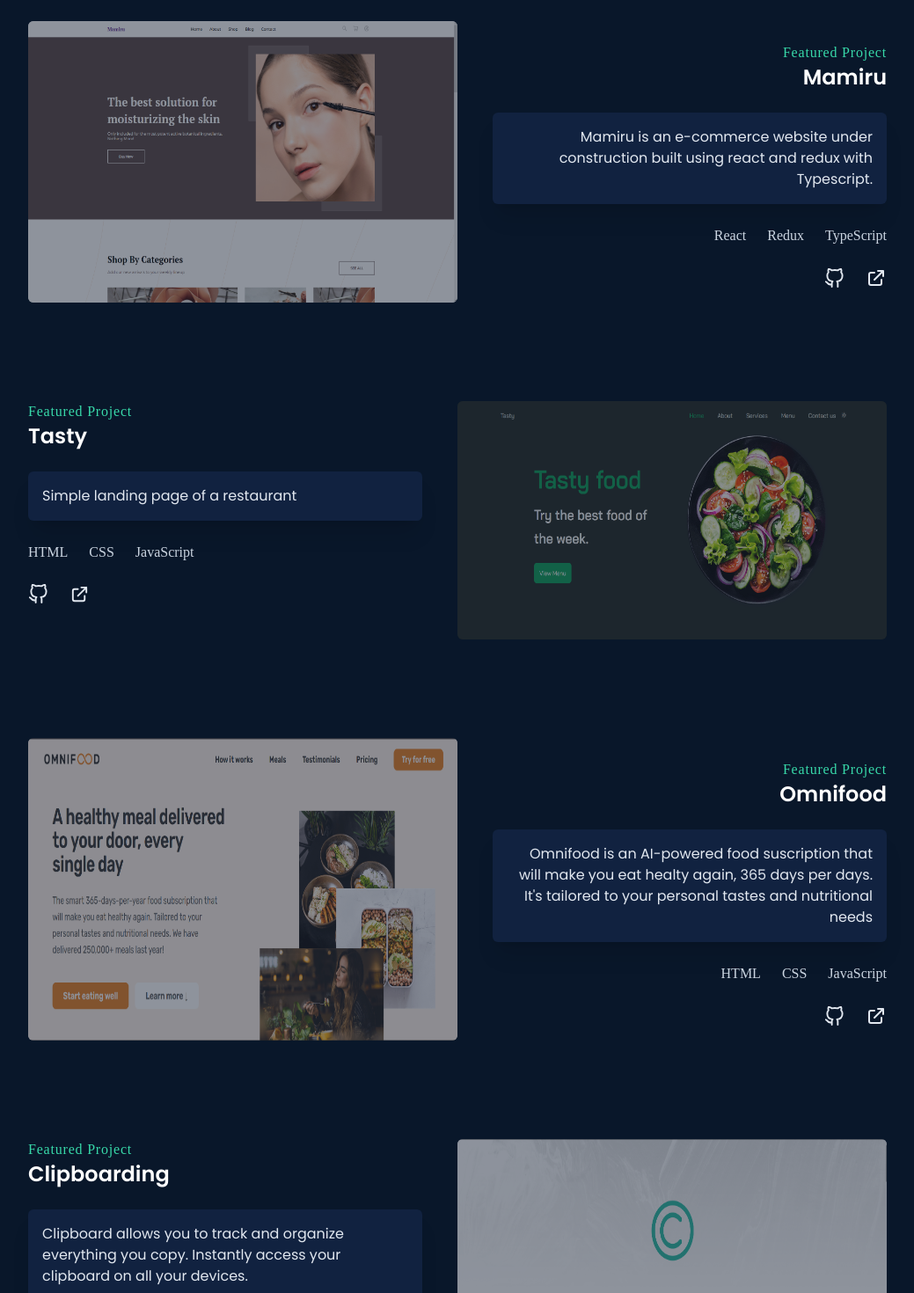
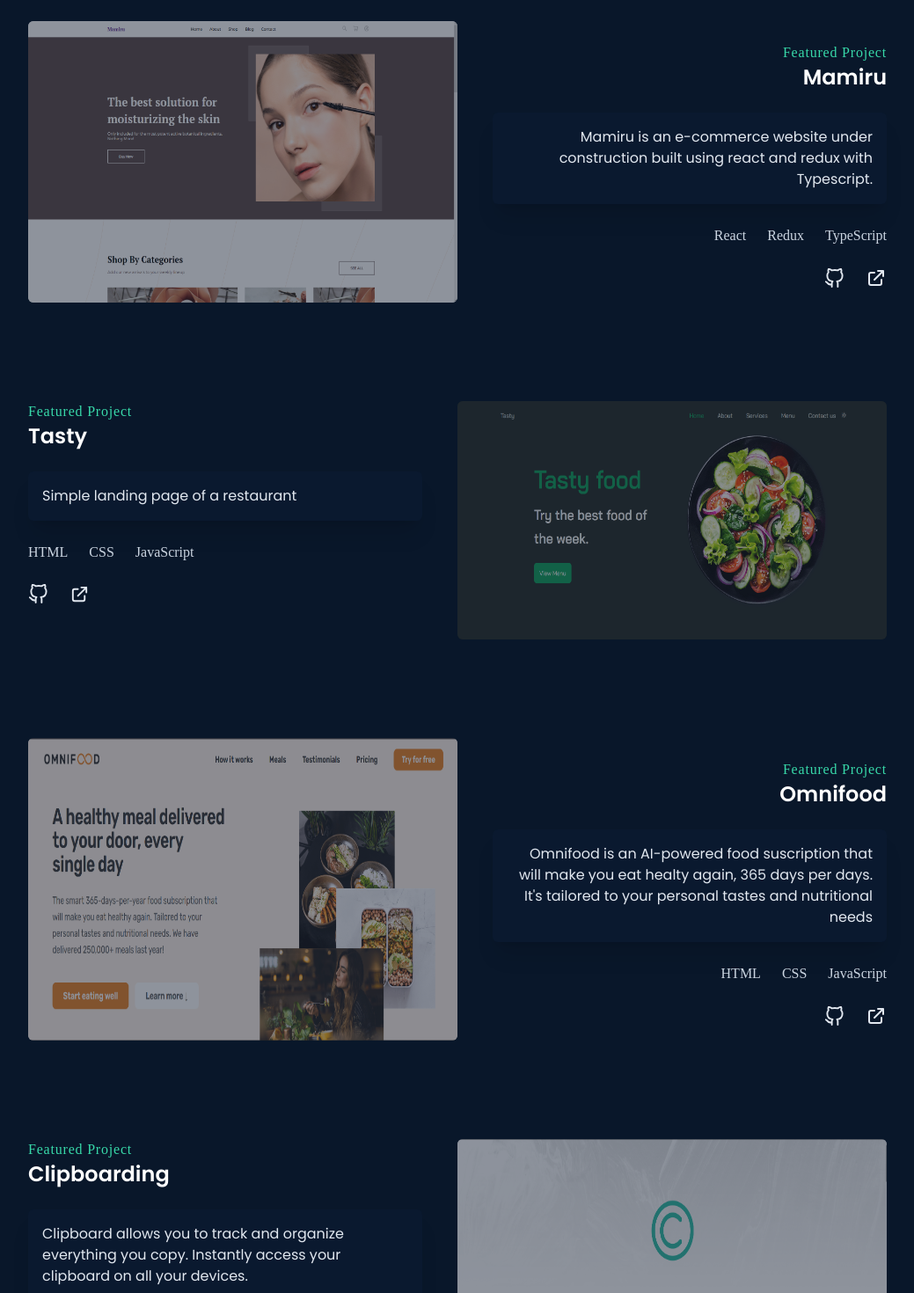
Before and after one commit to AmineElkhalidy/Portfolio, a React (Vite) app: page / in a window 1280 px wide. Shown: the part 1760-3230 px from the top of the page at 88% size, without its empty margins (120-1159 px from the left). Built offline with nearby package versions, Linux system fonts and the light colour scheme; a web font is replaced by a local one.

Commit message:
Adding colors

```diff
--- a/src/sections/Projects.jsx
+++ b/src/sections/Projects.jsx
@@ -54,7 +54,7 @@ const Projects = () => {
 
               <h3 className="text-lg font-semibold mb-4 lg:text-2xl">Mamiru</h3>
 
-              <p className="max-w-md mx-auto text-slate-200 text-left my-6 md:text-right md:p-4 md:bg-[#112240] md:shadow-xl md:rounded-md md:mr-0">
+              <p className="max-w-md mx-auto text-slate-200 text-left my-6 md:text-right md:p-4 md:bg-[#0a192f] md:shadow-xl md:rounded-md md:mr-0">
                 Mamiru is an e-commerce website under construction built using
                 react and redux with Typescript.
               </p>
@@ -98,7 +98,7 @@ const Projects = () => {
 
               <h3 className="text-lg font-semibold mb-4 lg:text-2xl">Tasty</h3>
 
-              <p className="max-w-md mx-auto text-slate-200 text-left my-6 md:p-4 md:bg-[#112240] md:shadow-xl md:rounded-md md:ml-0">
+              <p className="max-w-md mx-auto text-slate-200 text-left my-6 md:p-4 md:bg-[#0a192f] md:shadow-xl md:rounded-md md:ml-0">
                 Simple landing page of a restaurant
               </p>
 
@@ -155,7 +155,7 @@ const Projects = () => {
                 Omnifood
               </h3>
 
-              <p className="max-w-md mx-auto text-slate-200 text-left my-6 md:text-right md:p-4 md:bg-[#112240] md:shadow-xl md:rounded-md md:mr-0">
+              <p className="max-w-md mx-auto text-slate-200 text-left my-6 md:text-right md:p-4 md:bg-[#0a192f] md:shadow-xl md:rounded-md md:mr-0">
                 Omnifood is an AI-powered food suscription that will make you
                 eat healty again, 365 days per days. It's tailored to your
                 personal tastes and nutritional needs
@@ -202,7 +202,7 @@ const Projects = () => {
                 Clipboarding
               </h3>
 
-              <p className="max-w-md mx-auto text-slate-200 text-left my-6 md:p-4 md:bg-[#112240] md:shadow-xl md:rounded-md md:ml-0">
+              <p className="max-w-md mx-auto text-slate-200 text-left my-6 md:p-4 md:bg-[#0a192f] md:shadow-xl md:rounded-md md:ml-0">
                 Clipboard allows you to track and organize everything you copy.
                 Instantly access your clipboard on all your devices.
               </p>
@@ -283,7 +283,7 @@ const Projects = () => {
                     Startup Landing
                   </h3>
 
-                  <p className="max-w-md mx-auto text-slate-200 text-left my-6 md:text-right md:p-4 md:bg-[#112240] md:shadow-xl md:rounded-md md:mr-0">
+                  <p className="max-w-md mx-auto text-slate-200 text-left my-6 md:text-right md:p-4 md:bg-[#0a192f] md:shadow-xl md:rounded-md md:mr-0">
                     Simple startup landing page that was built using Next.js, a
                     React framework for production, with amazing curves, color
                     scheme and animation...
@@ -332,7 +332,7 @@ const Projects = () => {
                     Shop Store
                   </h3>
 
-                  <p className="max-w-md mx-auto text-slate-200 text-left my-6 md:p-4 md:bg-[#112240] md:shadow-xl md:rounded-md md:ml-0">
+                  <p className="max-w-md mx-auto text-slate-200 text-left my-6 md:p-4 md:bg-[#0a192f] md:shadow-xl md:rounded-md md:ml-0">
                     Shop store is a web app that is under development, to allow
                     to users to be able to purchase whatever products they
                     want...
```
